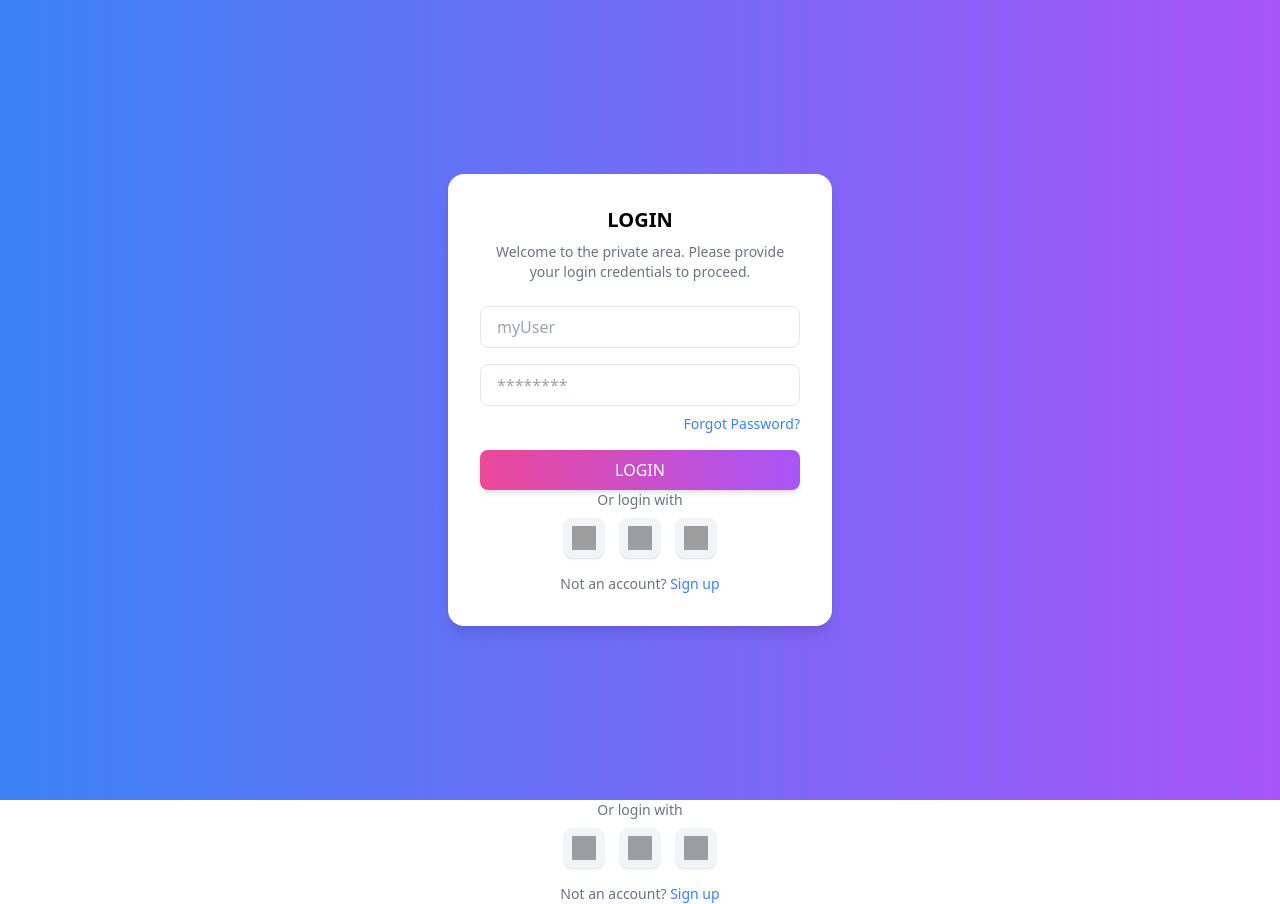
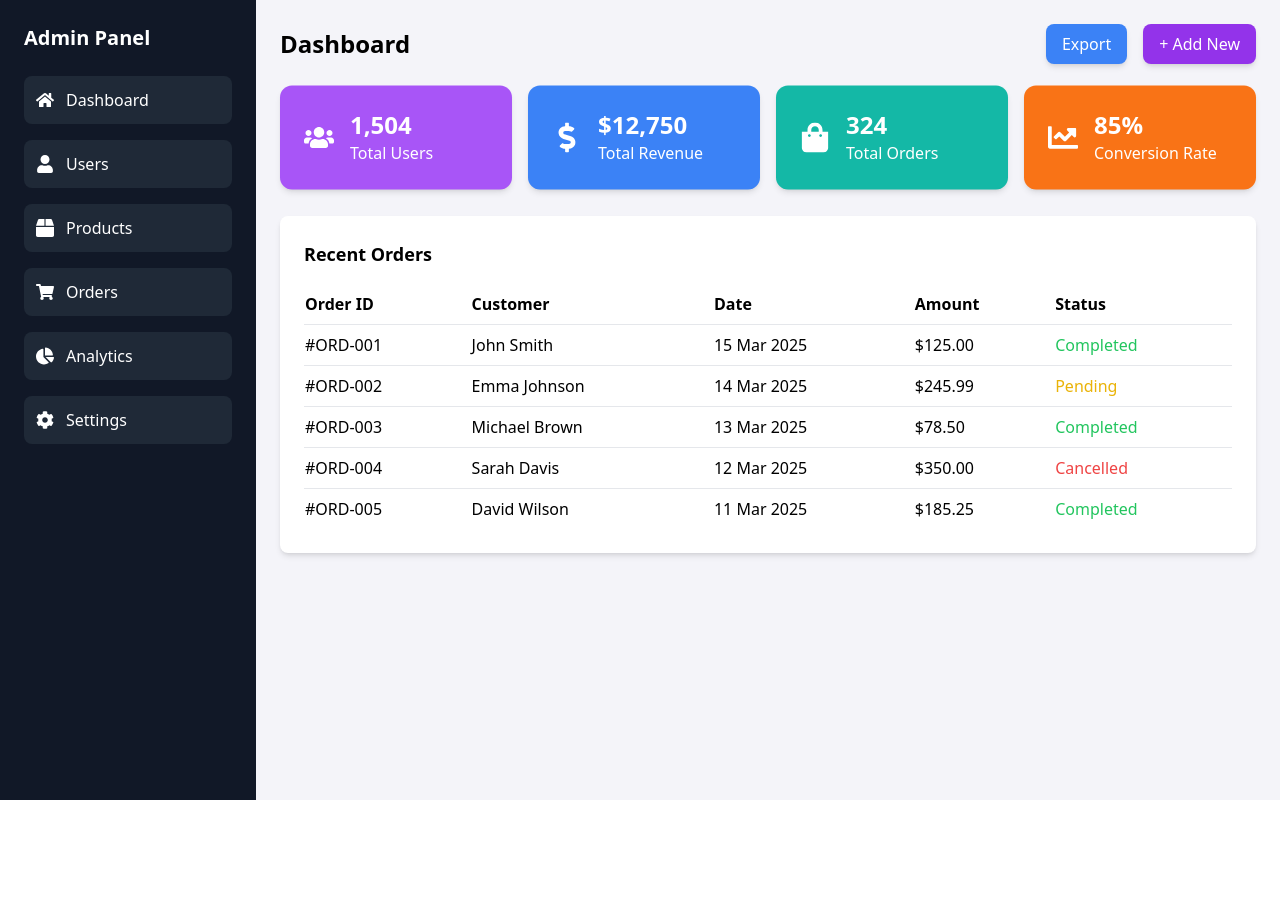
Before and after one commit to Kan0u0/Restaurant-Landing, a React (Create React App) app: page / in a window 1280 px wide. After the commit the page ends 800 px from the top, so only its background shows below. Built offline with nearby package versions, Linux system fonts and the light colour scheme; grey boxes are pictures that could not be loaded.

Commit message:
Dashboard app with animation

```diff
--- a/package.json
+++ b/package.json
@@ -1,5 +1,5 @@
 {
-  "name": "login-card",
+  "name": "dashboard-app",
   "version": "0.1.0",
   "private": true,
   "dependencies": {
@@ -10,6 +10,7 @@
     "@testing-library/user-event": "^13.5.0",
     "react": "^19.0.0",
     "react-dom": "^19.0.0",
+    "react-icons": "^5.5.0",
     "react-scripts": "5.0.1",
     "web-vitals": "^2.1.4"
   },
--- a/src/App.js
+++ b/src/App.js
@@ -1,13 +1,15 @@
-import LoginCard from "./components/LoginCard";
-import SocialButtons from "./components/SocialButtons";
-import SignupLink from "./components/SignupLink";
+import Sidebar from "./components/Sidebar";
+import Dashboard from "./components/Dashboard";
 
-export default function App() {
+function App() {
   return (
-    <div>
-      <LoginCard />
-      <SocialButtons />
-      <SignupLink />
+    <div className="flex bg-[#f4f4f9] min-h-screen">
+      <Sidebar />
+      <div className="flex-1 p-6">
+        <Dashboard />
+      </div>
     </div>
   );
 }
+
+export default App;
--- /dev/null
+++ b/src/components/Dashboard.js
@@ -0,0 +1,86 @@
+import { FaUsers, FaDollarSign, FaShoppingBag, FaChartLine } from "react-icons/fa";
+
+const Dashboard = () => {
+  const stats = [
+    { label: "Total Users", value: "1,504", color: "bg-purple-500", icon: <FaUsers /> },
+    { label: "Total Revenue", value: "$12,750", color: "bg-blue-500", icon: <FaDollarSign /> },
+    { label: "Total Orders", value: "324", color: "bg-teal-500", icon: <FaShoppingBag /> },
+    { label: "Conversion Rate", value: "85%", color: "bg-orange-500", icon: <FaChartLine /> },
+  ];
+
+  const orders = [
+    { id: "#ORD-001", customer: "John Smith", date: "15 Mar 2025", amount: "$125.00", status: "Completed" },
+    { id: "#ORD-002", customer: "Emma Johnson", date: "14 Mar 2025", amount: "$245.99", status: "Pending" },
+    { id: "#ORD-003", customer: "Michael Brown", date: "13 Mar 2025", amount: "$78.50", status: "Completed" },
+    { id: "#ORD-004", customer: "Sarah Davis", date: "12 Mar 2025", amount: "$350.00", status: "Cancelled" },
+    { id: "#ORD-005", customer: "David Wilson", date: "11 Mar 2025", amount: "$185.25", status: "Completed" },
+  ];
+
+  return (
+    <div>
+      {/* Header */}
+      <div className="flex justify-between items-center mb-6">
+        <h1 className="text-2xl font-bold">Dashboard</h1>
+        <div className="flex gap-4">
+          <button className="bg-blue-500 text-white px-4 py-2 rounded-lg shadow-md">Export</button>
+          <button className="bg-purple-600 text-white px-4 py-2 rounded-lg shadow-md">+ Add New</button>
+        </div>
+      </div>
+
+      {/* Stats Cards */}
+      <div className="grid grid-cols-1 md:grid-cols-4 gap-4 my-6">
+        {stats.map((stat, index) => (
+          <div
+            key={index}
+            className={`p-6 rounded-xl shadow-md flex items-center gap-4 ${stat.color} text-white animate-float`}
+          >
+            <div className="text-3xl">{stat.icon}</div>
+            <div>
+              <h2 className="text-2xl font-bold">{stat.value}</h2>
+              <p>{stat.label}</p>
+            </div>
+          </div>
+        ))}
+      </div>
+
+      {/* Recent Orders Table */}
+      <div className="bg-white p-6 rounded-lg shadow-md">
+        <h2 className="font-semibold text-lg mb-4">Recent Orders</h2>
+        <table className="w-full">
+          <thead>
+            <tr className="border-b">
+              <th className="text-left py-2">Order ID</th>
+              <th className="text-left py-2">Customer</th>
+              <th className="text-left py-2">Date</th>
+              <th className="text-left py-2">Amount</th>
+              <th className="text-left py-2">Status</th>
+            </tr>
+          </thead>
+          <tbody>
+            {orders.map((order, index) => (
+              <tr key={index} className="border-t">
+                <td className="py-2">{order.id}</td>
+                <td className="py-2">{order.customer}</td>
+                <td className="py-2">{order.date}</td>
+                <td className="py-2">{order.amount}</td>
+                <td
+                  className={`py-2 ${
+                    order.status === "Completed"
+                      ? "text-green-500"
+                      : order.status === "Pending"
+                      ? "text-yellow-500"
+                      : "text-red-500"
+                  }`}
+                >
+                  {order.status}
+                </td>
+              </tr>
+            ))}
+          </tbody>
+        </table>
+      </div>
+    </div>
+  );
+};
+
+export default Dashboard;
--- a/src/components/LoginCard.js
+++ /dev/null
@@ -1,50 +0,0 @@
-import React from "react";
-import SignupLink from "./SignupLink";
-import SocialButtons from "./SocialButtons";
-
-const LoginCard = () => {
-  return (
-    <div className="flex items-center justify-center min-h-screen bg-gradient-to-r from-blue-500 to-purple-500">
-      <div className="bg-white p-8 rounded-2xl shadow-lg w-[384px]">
-        <h2 className="text-xl font-bold text-center mb-2">LOGIN</h2>
-        <p className="text-gray-500 text-center text-sm mb-6">
-          Welcome to the private area. Please provide your login credentials to proceed.
-        </p>
-
-
-        <div className="mb-4">
-          <input
-            type="text"
-            placeholder="myUser"
-            className="w-full px-4 py-2 border rounded-lg text-gray-700 focus:outline-none focus:ring-2 focus:ring-blue-400"
-          />
-        </div>
-
-
-        <div className="mb-2">
-          <input
-            type="password"
-            placeholder="********"
-            className="w-full px-4 py-2 border rounded-lg text-gray-700 focus:outline-none focus:ring-2 focus:ring-blue-400"
-          />
-        </div>
-
-
-        <div className="text-right text-sm text-blue-500 cursor-pointer hover:underline mb-4">
-          Forgot Password?
-        </div>
-
-        <button className="w-full py-2 bg-gradient-to-r from-pink-500 to-purple-500 text-white rounded-lg shadow-md hover:opacity-90 transition">
-          LOGIN
-        </button>
-
-
-        <SocialButtons />
-
-        <SignupLink />
-      </div>
-    </div>
-  );
-};
-
-export default LoginCard;
--- /dev/null
+++ b/src/components/Sidebar.js
@@ -0,0 +1,33 @@
+import { FaHome, FaUser, FaBox, FaShoppingCart, FaChartPie, FaCog } from "react-icons/fa";
+
+const Sidebar = () => {
+  const menuItems = [
+    { icon: <FaHome />, label: "Dashboard" },
+    { icon: <FaUser />, label: "Users" },
+    { icon: <FaBox />, label: "Products" },
+    { icon: <FaShoppingCart />, label: "Orders" },
+    { icon: <FaChartPie />, label: "Analytics" },
+    { icon: <FaCog />, label: "Settings" },
+  ];
+
+  return (
+    <div className="w-64 bg-[#111827] text-white h-screen p-6">
+      <h2 className="text-xl font-bold mb-6">Admin Panel</h2>
+      <ul className="space-y-4">
+        {menuItems.map((item, index) => (
+          <li
+            key={index}
+            className="flex items-center gap-3 p-3 rounded-lg cursor-pointer transition-all
+                      bg-[#1F2937] hover:bg-[#374151] hover:scale-105 hover:shadow-lg
+                      hover:shadow-blue-500/30 transform duration-300 ease-out"
+          >
+            <span className="text-lg">{item.icon}</span>
+            <span className="font-medium">{item.label}</span>
+          </li>
+        ))}
+      </ul>
+    </div>
+  );
+};
+
+export default Sidebar;
--- a/src/components/SignupLink.js
+++ /dev/null
@@ -1,12 +0,0 @@
-import React from "react";
-
-const SignupLink = () => {
-  return (
-    <div className="text-center text-sm text-gray-500 mt-4">
-      Not an account?{" "}
-      <span className="text-blue-500 cursor-pointer hover:underline">Sign up</span>
-    </div>
-  );
-};
-
-export default SignupLink;
--- a/src/components/SocialButtons.js
+++ /dev/null
@@ -1,37 +0,0 @@
-import React from "react";
-
-const SocialButtons = () => {
-  const socialPlatforms = [
-    {
-      name: "Facebook",
-      url: "https://img.icons8.com/ios-filled/30/1877F2/facebook.png",
-    },
-    {
-      name: "X",
-      url: "https://img.icons8.com/ios-filled/30/000000/twitterx.png",
-    },
-    {
-      name: "LinkedIn",
-      url: "https://img.icons8.com/ios-filled/30/0A66C2/linkedin.png",
-    },
-  ];
-
-  return (
-    <div className="text-center">
-      <p className="text-sm text-gray-500 mb-2">Or login with</p>
-      <div className="flex justify-center space-x-4">
-        {socialPlatforms.map((platform, index) => (
-          <button
-            key={index}
-            className="p-2 bg-gray-100 rounded-lg shadow hover:bg-gray-200 transition"
-          >
-
-            <img src={platform.url} alt={platform.name} className="w-6 h-6" />
-          </button>
-        ))}
-      </div>
-    </div>
-  );
-};
-
-export default SocialButtons;
--- a/tailwind.config.js
+++ b/tailwind.config.js
@@ -4,7 +4,17 @@ export default {
     "./src/**/*.{js,jsx,ts,tsx}"
   ],
   theme: {
-    extend: {},
+    extend: {
+      animation: {
+        float: "float 3s ease-in-out infinite",
+      },
+      keyframes: {
+        float: {
+          "0%, 100%": { transform: "translateY(0)" },
+          "50%": { transform: "translateY(-10px)" },
+        },
+      },
+    },
   },
   plugins: [],
-}
+};
```
Also changed, not shown: 1 other file (tests, documents, lock files or other folders).
